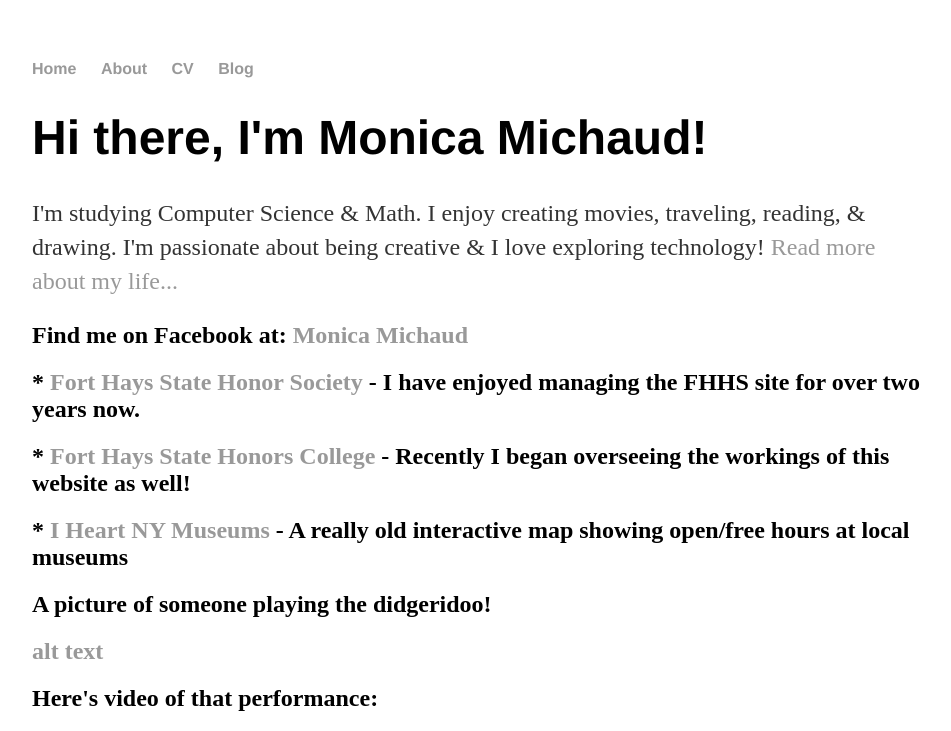
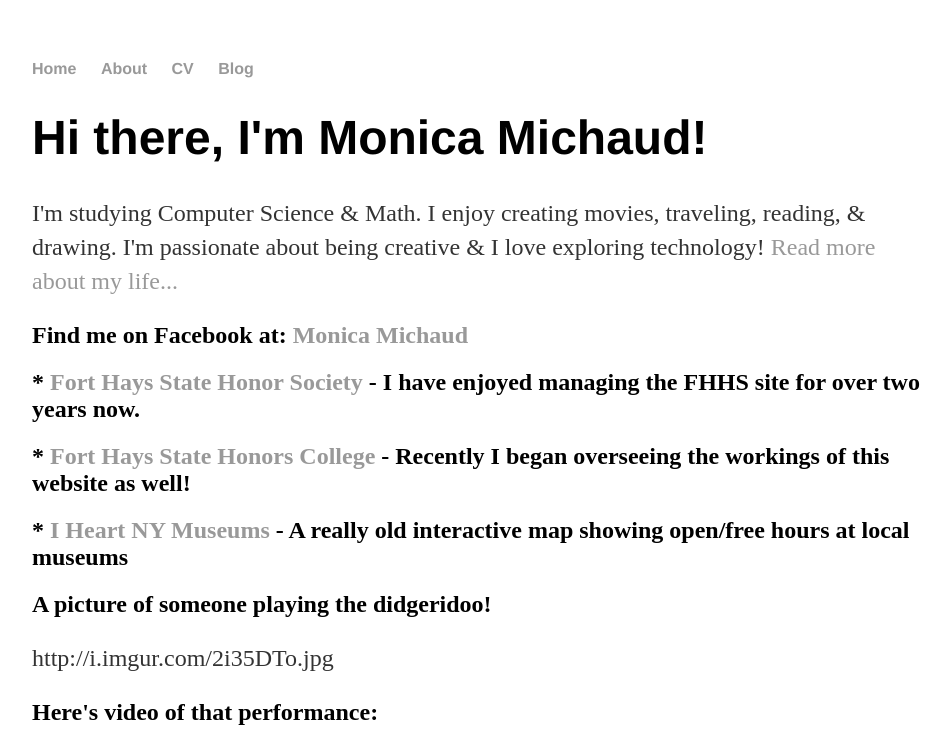
Before and after one commit to mrmichaud/mrmichaud.github.io, a Jekyll site: the page built from index.html, in a window 1280 px wide. Shown: the top 731 px of the page, without its empty margins (160-1111 px from the left). Built offline with Jekyll 4.4.1, drawn with Linux system fonts in a browser that asks for light colours; grey boxes are pictures that could not be loaded.

Commit message:
Update index.html

```diff
--- a/index.html
+++ b/index.html
@@ -15,7 +15,7 @@ title: Monica Michaud Home
 
     	<h2>A picture of someone playing the didgeridoo!</h2>
 
-    	<h2><a href="http://i.imgur.com/2i35DTo.jpg">alt text</a></h2>
+    	<p>http://i.imgur.com/2i35DTo.jpg</p>
 
     	<h2>Here's video of that performance:</h2>
 
```
